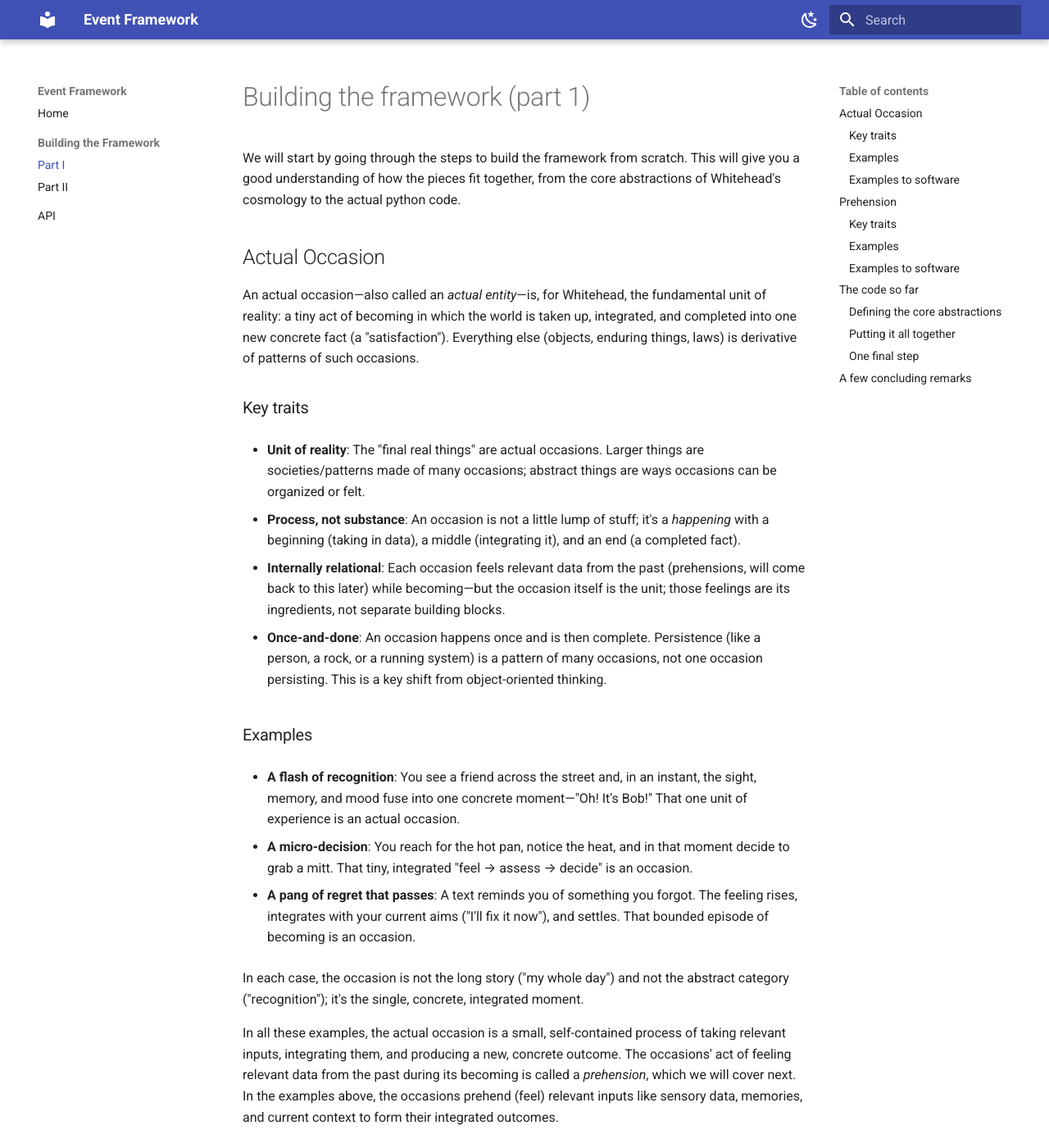
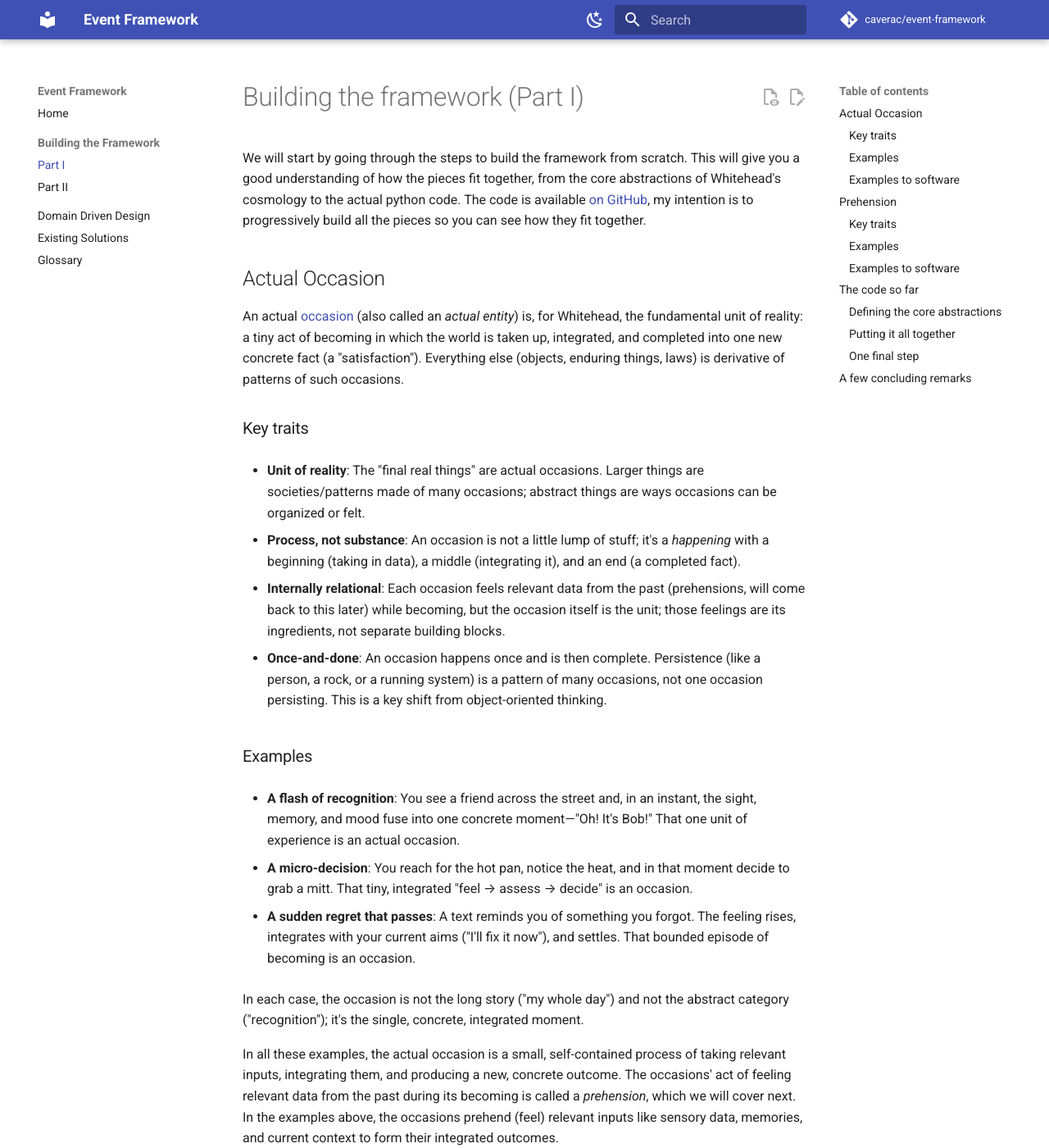
Before and after one commit to caverac/event-framework, an MkDocs documentation site: the page built from docs/building-the-framework-1.md, in a window 1280 px wide and 1400 px high. Shown: the whole window at 82% size. Built offline with MkDocs 1.6.1 and Material for MkDocs 9.7.7, drawn with Linux system fonts in a browser that asks for light colours; comment, search, counter and statistics services are not loaded; some of the changed text lies outside the part shown.

Commit message:
fix: typos and such

```diff
--- a/docs/building-the-framework-1.md
+++ b/docs/building-the-framework-1.md
@@ -1,11 +1,12 @@
-# Building the framework (part 1)
+# Building the framework (Part I)
 
 We will start by going through the steps to build the framework from scratch.
 This will give you a good understanding of how the pieces fit together, from the core
-abstractions of Whitehead's cosmology to the actual python code.
+abstractions of Whitehead's cosmology to the actual python code. The code is available
+[on GitHub](https://github.com/caverac/event-framework), my intention is to progressively build all the pieces so you can see how they fit together.
 
 ## Actual Occasion
-An actual occasion—also called an *actual entity*—is, for Whitehead, the fundamental unit of reality: a tiny act of becoming in which the world is taken up, integrated, and completed into one new concrete fact (a "satisfaction"). Everything else (objects, enduring things, laws) is derivative of patterns of such occasions.
+An actual [occasion](glossary.md#occasion) (also called an *actual entity*) is, for Whitehead, the fundamental unit of reality: a tiny act of becoming in which the world is taken up, integrated, and completed into one new concrete fact (a "satisfaction"). Everything else (objects, enduring things, laws) is derivative of patterns of such occasions.
 
 ### Key traits
 
@@ -13,7 +14,7 @@
 
 - **Process, not substance**: An occasion is not a little lump of stuff; it's a *happening* with a beginning (taking in data), a middle (integrating it), and an end (a completed fact).
 
-- **Internally relational**: Each occasion feels relevant data from the past (prehensions, will come back to this later) while becoming—but the occasion itself is the unit; those feelings are its ingredients, not separate building blocks.
+- **Internally relational**: Each occasion feels relevant data from the past (prehensions, will come back to this later) while becoming, but the occasion itself is the unit; those feelings are its ingredients, not separate building blocks.
 
 - **Once-and-done**: An occasion happens once and is then complete. Persistence (like a person, a rock, or a running system) is a pattern of many occasions, not one occasion persisting. This is a key shift from object-oriented thinking.
 
@@ -23,7 +24,7 @@
 
 - **A micro-decision**: You reach for the hot pan, notice the heat, and in that moment decide to grab a mitt. That tiny, integrated "feel → assess → decide" is an occasion.
 
-- **A pang of regret that passes**: A text reminds you of something you forgot. The feeling rises, integrates with your current aims ("I'll fix it now"), and settles. That bounded episode of becoming is an occasion.
+- **A sudden regret that passes**: A text reminds you of something you forgot. The feeling rises, integrates with your current aims ("I'll fix it now"), and settles. That bounded episode of becoming is an occasion.
 
 In each case, the occasion is not the long story ("my whole day") and not the abstract category ("recognition"); it's the single, concrete, integrated moment.
 
@@ -31,27 +32,27 @@
 
 ### Examples to software
 
-These are analogies. In software we talk about events (records/messages) and state updates; an "actual occasion" maps best to a *bounded act of processing* that consumes prior facts and yields a new concrete result.
+These are analogies. In software design we are more familiar with events (records/messages) and state updates; an "actual occasion" maps best to a *bounded act of processing* that consumes prior facts and yields a new concrete result.
 
 - **Bank application** — posting a transfer:
 
-    - Inputs: a validated FundsTransferInitiated fact, current ledger balances, risk flags.
+    - Inputs: a validated `FundsTransferInitiated` fact, current ledger balances, risk flags.
     - Becoming: the system integrates those inputs under its rules (limits, idempotency).
-    - Completion: a posted transfer (new ledger entries) and a durable FundsTransferred fact.
+    - Completion: a posted transfer (new ledger entries) and a durable `FundsTransferred`fact.
     - Occasion-like unit: that single, coherent posting step—one act that takes the past into account, applies rules, and finishes into a new fact.
 
 - **User logging strategy** — writing an audit record:
 
-    - Inputs: a LoginSucceeded fact, user metadata, policy ("mask PII").
+    - Inputs: a `LoginSucceeded` fact, user metadata, policy ("mask PII").
     - Becoming: the logger integrates the fact with policy (redaction, correlation id).
     - Completion: an immutable audit entry written to storage.
     - Occasion-like unit: that one audit write: it doesn’t persist as "an ongoing thing"; it happens and is done.
 
 - **Orbit integration** — processing a run request:
 
-    - Inputs: OrbitIntegrationRequested (ICs, potential version, integrator config).
+    - Inputs: `OrbitIntegrationRequested`(ICs, potential version, integrator config).
     - Becoming: the worker computes the trajectory under those parameters.
-    - Completion: trajectory written (e.g., S3), OrbitIntegrated fact with metrics.
+    - Completion: trajectory written (e.g., S3), `OrbitIntegrated` fact with metrics.
     - Occasion-like unit: the one run from request to completed output. (Finer-grained: a single integrator step can also serve as the occasion if you model at that resolution.)
 
 ## Prehension
@@ -96,21 +97,21 @@
 - **Bank transfer posting (policy prehension)**:
 
     - Subject = the posting step (this processing occasion).
-    - Datum = FundsTransferInitiated, current balances, limits.
+    - Datum = `FundsTransferInitiated`, current balances, limits.
     - Subjective form = "evaluate for risk/limits; approve or reject."
     The step prehends the facts under its rule and yields a concrete result (posted entries or a rejection).
 
 - **Login audit (redaction prehension)**:
 
     - Subject = the audit-write step.
-    - Datum = LoginSucceeded + user metadata.
+    - Datum = `LoginSucceeded`+ user metadata.
     - Subjective form = "mask PII, attach correlation id."
     The logger feels the datum as-to-be-redacted, then commits a record.
 
 - **Orbit integration (step-wise uptake)**:
 
     - Subject = this integrator step.
-    - Datum = current state (x, v), potential parameters, step size policy.
+    - Datum = current state $(x, p)$, potential parameters, step size policy.
     - Subjective form = "advance with leapfrog; adjust velocity half-kick; (optionally) exclude unstable step."
     Each step prehends the current data via its method and contributes to the finished trajectory.
 
@@ -140,9 +141,9 @@
 
 A few things to note here
 
-- We use `dataclass` to define `Datum`, which makes it easy to create immutable data structures.
+- We use `dataclass` to define `Datum`, which makes it easy to create immutable data structures (via `frozen=True`).
 - We automatically generate a unique ID and timestamp for each datum instance, but allow them to be overridden if needed.
-- Although not necessarily obvious, we introduced `correlation_id` and `causation_id` to help with tracing the flow of data through the system.
+- Although not necessarily obvious, we introduced `correlation_id` and `causation_id` to help with tracing the flow of data through the system. We will come back to this later.
 
 Now we want to create our model for an `ActualOccasion`, which will be the core processing unit that can prehend data and produce new data.
 
--- a/mkdocs.yml
+++ b/mkdocs.yml
@@ -1,9 +1,13 @@
 site_name: Event Framework
+repo_url: https://github.com/caverac/event-framework
+repo_name: caverac/event-framework
 theme:
   name: material
   features:
     - navigation.sections
     - content.code.copy
+    - content.action.view
+    - content.action.edit
   palette:
     - media: "(prefers-color-scheme: light)"
       scheme: default
@@ -15,9 +19,11 @@
       toggle:
         icon: material/white-balance-sunny
         name: "Switch to light mode"
+edit_uri: edit/main/docs/
 
 plugins:
   - search
+  - autorefs
   - mkdocstrings:
       default_handler: python
       handlers:
@@ -36,10 +42,17 @@
       anchor_linenums: true
       pygments_lang_class: true
   - pymdownx.superfences
+  - pymdownx.arithmatex:
+      generic: true
 
 nav:
   - Home: index.md
   - Building the Framework:
       - Part I: building-the-framework-1.md
       - Part II: building-the-framework-2.md
-  - API: api.md
+  - Domain Driven Design: ddd.md
+  - Existing Solutions: existing-solutions.md
+  - Glossary: glossary.md
+
+extra_javascript:
+  - https://unpkg.com/mathjax@3/es5/tex-mml-chtml.js
```
Also changed, not shown: docs/api.md (deleted, +0 -3 lines), docs/building-the-framework-2.md (+1 -1 lines), docs/ddd.md (added, +76 -0 lines), docs/existing-solutions.md (added, +23 -0 lines), docs/glossary.md (added, +19 -0 lines), docs/index.md (+12 -15 lines).
